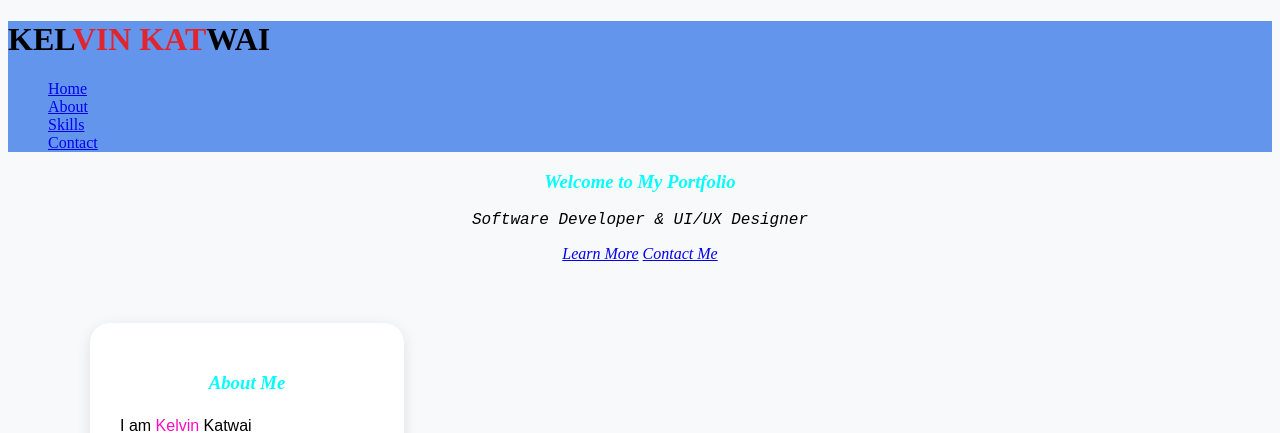
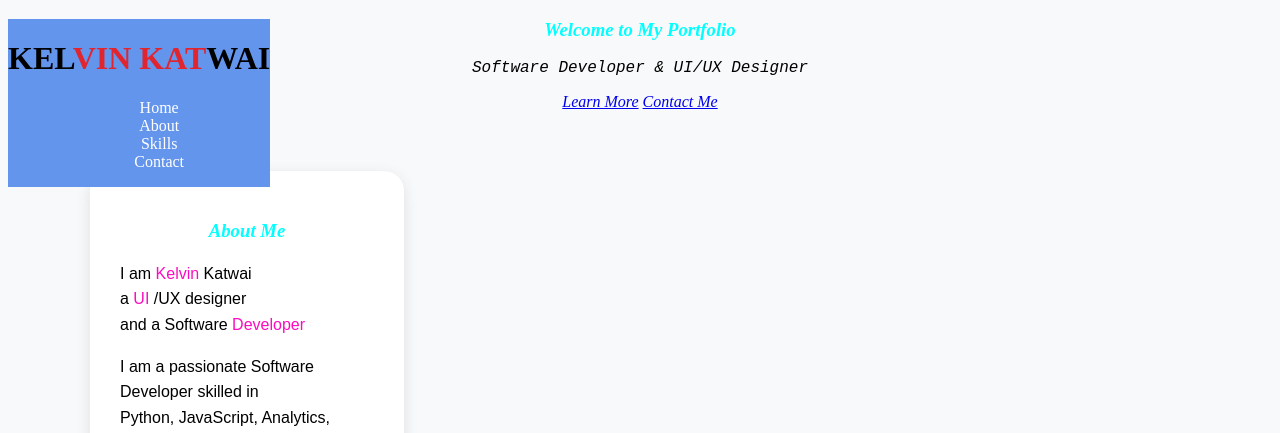
Before and after one commit to Kat-tech15/portfolio, a Django app: page / in a window 1280 px wide. Shown: the top 433 px of the page. Run offline with Django 5.2, Linux system fonts and the light colour scheme.

Commit message:
modified static files

```diff
--- a/static/css/global.css
+++ b/static/css/global.css
@@ -3,9 +3,17 @@ body {
 }
 header {
     background: cornflowerblue;
+    text-align: center;
+    position: fixed;
 }
 .nav-links li {
     list-style: none;
+}
+.nav-links li a {
+    color: white;
+    display: flex;
+    flex-direction: column;
+    text-decoration: none;
 }
 #backToTopBtn {
     display: none;
```
